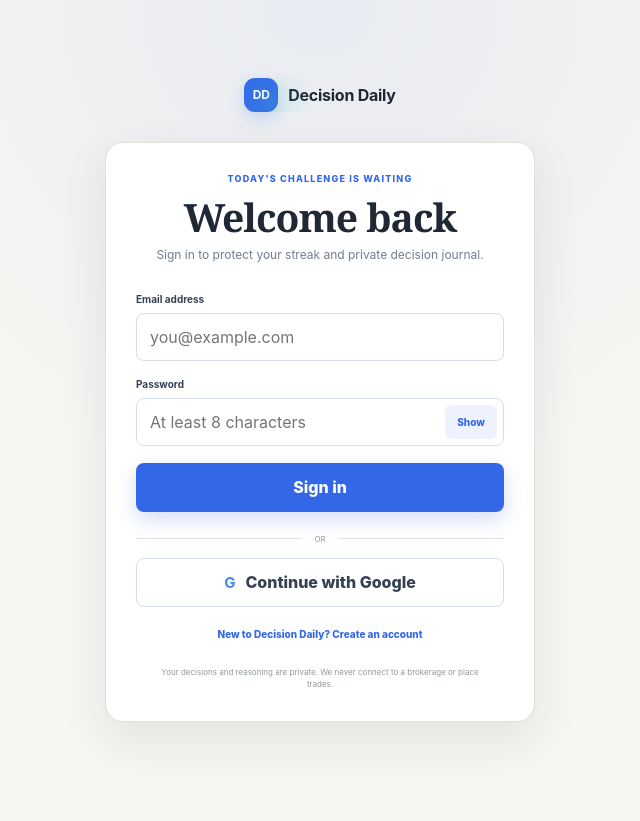
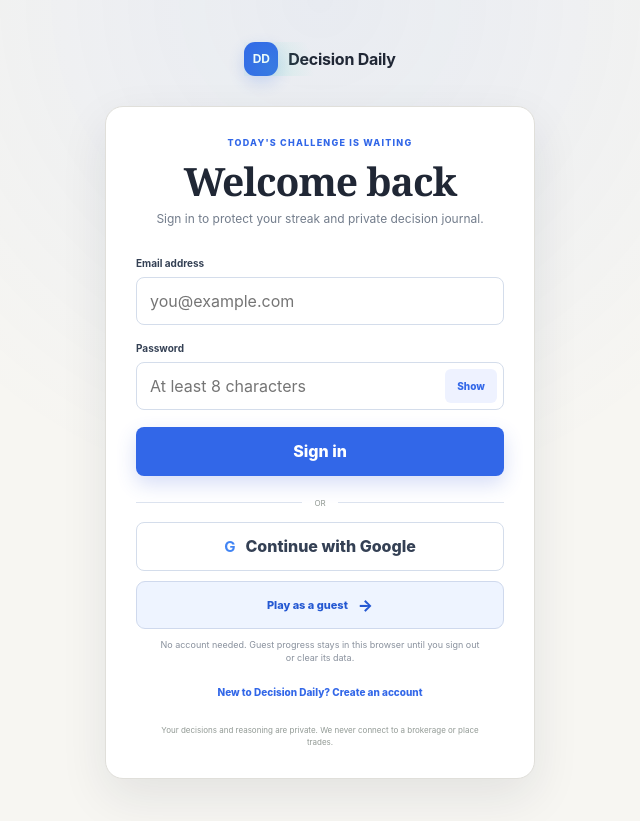
Before and after one commit to ryanbudwal/DecisionDaily, a Next.js app: page / in a window 1280 px wide. Shown: the whole page, without its empty margins (320-960 px from the left). Before the commit the page ends 800 px from the top, so only its background shows below. Built offline with nearby package versions, Linux system fonts and the light colour scheme; no server answers.

Commit message:
feat: implement guest mode functionality and UI updates

```diff
--- a/app/(protected)/dashboard/page.tsx
+++ b/app/(protected)/dashboard/page.tsx
@@ -2,12 +2,14 @@
 
 import { useEffect, useState } from "react";
 import Link from "next/link";
+import { useAuth } from "@/components/auth/auth-gate";
 import { getChallenges, getSubmissions } from "@/lib/challenges/queries";
 import { formatDate } from "@/lib/utils";
 import type { Challenge } from "@/types/challenge";
 import type { Submission } from "@/types/submission";
 
 export default function DashboardPage() {
+  const { isGuest } = useAuth();
   const [challenge, setChallenge] = useState<Challenge | null>(null);
   const [submissions, setSubmissions] = useState<Submission[]>([]);
   const [error, setError] = useState("");
@@ -33,6 +35,7 @@ export default function DashboardPage() {
     : 0;
 
   return <section className="dashboard-page">
+    {isGuest && <aside className="guest-session-note"><span>Guest mode</span><p>Your decisions are private and saved in this browser, but they will not follow you to another device.</p></aside>}
     <div className="dashboard-intro">
       <time className="dashboard-date">{formatDate(challenge.publish_date)}</time>
       <h1>One scenario. Make your call.</h1>
--- a/app/(protected)/profile/page.tsx
+++ b/app/(protected)/profile/page.tsx
@@ -1,6 +1,7 @@
 "use client";
 
 import { useEffect, useState } from "react";
+import { useAuth } from "@/components/auth/auth-gate";
 import { StreakDisplay } from "@/components/profile/streak-display";
 import { getSubmissions } from "@/lib/challenges/queries";
 import { getProfile } from "@/lib/profile/queries";
@@ -8,6 +9,7 @@ import type { Profile } from "@/types/profile";
 import type { Submission } from "@/types/submission";
 
 export default function ProfilePage() {
+  const { isGuest } = useAuth();
   const [profile, setProfile] = useState<Profile | null>(null);
   const [submissions, setSubmissions] = useState<Submission[]>([]);
   const [error, setError] = useState("");
@@ -47,7 +49,7 @@ export default function ProfilePage() {
   return <section className="profile-page">
     <div className="profile-heading">
       <div><span className="section-kicker">Your private learning record</span><h1>Your decision profile</h1><p>A living snapshot of how you approach uncertainty. It will become more personal as Decision Daily learns from your locked decisions.</p></div>
-      <div className="profile-identity"><span>{(profile?.username ?? "D").charAt(0).toUpperCase()}</span><div><small>Decision Daily member</small><b>{profile?.username ?? "Your profile"}</b></div></div>
+      <div className="profile-identity"><span>{isGuest ? "G" : (profile?.username ?? "D").charAt(0).toUpperCase()}</span><div><small>{isGuest ? "Guest player" : "Decision Daily member"}</small><b>{isGuest ? "Temporary profile" : profile?.username ?? "Your profile"}</b></div></div>
     </div>
 
     <div className="profile-metrics">
--- a/app/globals.css
+++ b/app/globals.css
@@ -620,3 +620,59 @@ a, button { -webkit-tap-highlight-color: transparent; }
   .route-transition, .daily-card-featured:hover, .advanced-mode-card:hover, .score-cards article:hover,
   .evidence-grid article:hover, .primary-link:hover, .lock-decision:not(:disabled):hover { transform: none; }
 }
+
+/* Guest access */
+.guest-button {
+  width: 100%;
+  min-height: 48px;
+  margin-top: 10px;
+  padding: 0 16px;
+  display: flex;
+  align-items: center;
+  justify-content: center;
+  gap: 10px;
+  border: 1px solid #cfd9ed;
+  border-radius: 9px;
+  background: #eef4ff;
+  color: #2458d2;
+  font-size: 11px;
+  font-weight: 800;
+  cursor: pointer;
+  transition-property: transform, background-color, border-color, box-shadow;
+}
+
+.guest-button span { font-size: 16px; }
+.guest-button:hover:not(:disabled) { transform: translateY(-2px); border-color: #aec1e8; background: #e3ecff; box-shadow: 0 8px 18px rgba(50, 103, 232, .12); }
+.guest-button:active:not(:disabled) { transform: scale(.985); }
+.guest-button:disabled { opacity: .62; cursor: wait; }
+.guest-note { margin: 9px auto 0 !important; max-width: 330px; color: #89919d !important; font-size: 9px !important; line-height: 1.5 !important; text-align: center; }
+
+.guest-session-note {
+  margin: 0 0 24px;
+  padding: 12px 15px;
+  display: flex;
+  align-items: center;
+  gap: 12px;
+  border: 1px solid #d8e2f7;
+  border-radius: 11px;
+  background: rgba(238, 244, 255, .82);
+  color: #53627e;
+}
+
+.guest-session-note span {
+  flex: none;
+  padding: 5px 8px;
+  border-radius: 999px;
+  background: #dce8ff;
+  color: #2458d2;
+  text-transform: uppercase;
+  letter-spacing: .7px;
+  font-size: 7px;
+  font-weight: 800;
+}
+
+.guest-session-note p { margin: 0; font-size: 10px; line-height: 1.45; }
+
+@media (max-width: 520px) {
+  .guest-session-note { align-items: flex-start; flex-direction: column; gap: 7px; }
+}
--- a/components/auth/auth-gate.tsx
+++ b/components/auth/auth-gate.tsx
@@ -9,6 +9,7 @@ import { supabase } from "@/lib/supabase";
 type AuthContextValue = {
   user: User;
   profileName: string;
+  isGuest: boolean;
   signOut: () => Promise<void>;
 };
 
@@ -63,6 +64,7 @@ export function AuthGate({ children }: { children: ReactNode }) {
   const value = useMemo<AuthContextValue | null>(() => user ? {
     user,
     profileName,
+    isGuest: user.is_anonymous === true,
     signOut: async () => {
       await supabase.auth.signOut();
       router.replace("/");
--- a/components/auth/login-form.tsx
+++ b/components/auth/login-form.tsx
@@ -52,6 +52,20 @@ export function LoginForm() {
     }
   }
 
+  async function playAsGuest() {
+    setBusy(true);
+    setMessage("");
+    const { data, error } = await supabase.auth.signInAnonymously();
+
+    if (error) {
+      setMessage(error.message);
+      setBusy(false);
+      return;
+    }
+
+    if (data.session) router.replace("/dashboard");
+  }
+
   return <main className="auth-page">
     <section className="auth-story">
       <a className="brand auth-brand" href="/"><span>DD</span> Decision Daily</a>
@@ -88,6 +102,8 @@ export function LoginForm() {
         {message && <p className="auth-message" role="status">{message}</p>}
         <div className="auth-divider"><span>or</span></div>
         <button className="google-button" onClick={signInWithGoogle} disabled={busy}><b>G</b> Continue with Google</button>
+        <button className="guest-button" onClick={playAsGuest} disabled={busy}>Play as a guest <span>→</span></button>
+        <p className="guest-note">No account needed. Guest progress stays in this browser until you sign out or clear its data.</p>
         <button className="auth-switch" onClick={() => { setMode(mode === "signin" ? "signup" : "signin"); setMessage(""); }}>
           {mode === "signin" ? "New to Decision Daily? Create an account" : "Already have an account? Sign in"}
         </button>
```
Also changed, not shown: components/layout/app-header.tsx (+8 -3 lines).
